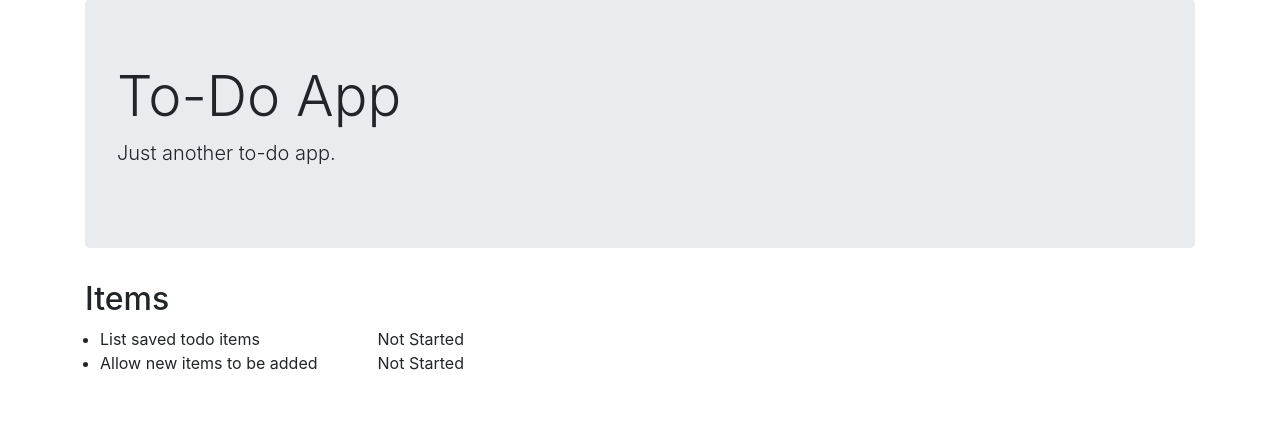
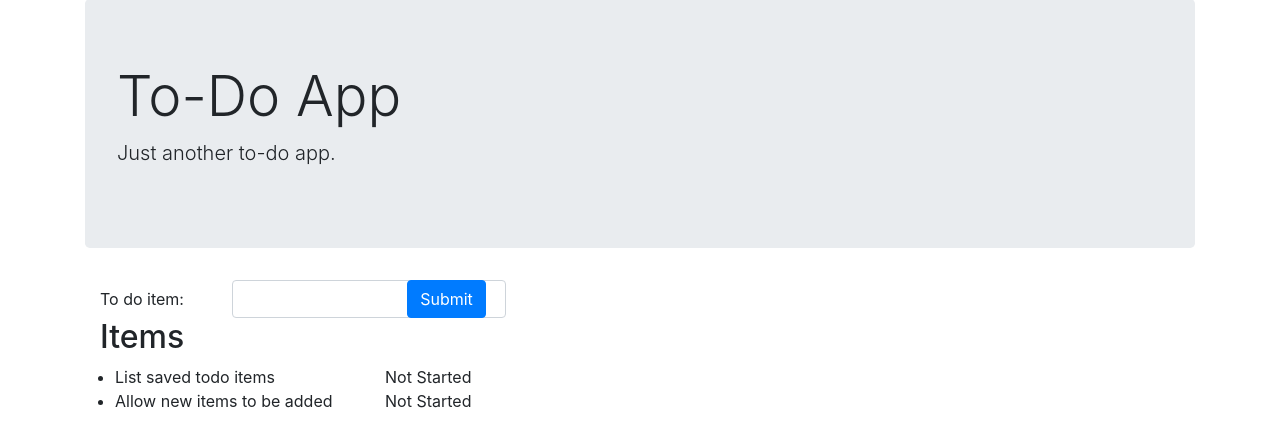
Before and after one commit to CorndelWithSoftwire/DevOps-Course-Starter, a Flask app: page / in a window 1280 px wide. Shown: the part 81-528 px from the top of the page. Run offline with Flask 2, Linux system fonts and the light colour scheme; some libraries are stand-ins or nearby versions.

Commit message:
Create new todo items

```diff
--- a/todo_app/app.py
+++ b/todo_app/app.py
@@ -1,7 +1,7 @@
-from flask import Flask, render_template
+from flask import Flask, render_template, request, redirect, url_for
 from todo_app.flask_config import Config
 
-from todo_app.data.session_items import get_items
+from todo_app.data.session_items import get_items, add_item
 
 app = Flask(__name__)
 app.config.from_object(Config)
@@ -11,6 +11,11 @@ app.config.from_object(Config)
 def index():
     return render_template('index.html', todoList = get_items())
 
+@app.route('/new_todo', methods=['POST'])
+def add_item_from_form():
+    title = request.form['title']
+    add_item(title)
+    return redirect(url_for('index'))
 
 if __name__ == '__main__':
     app.run()
--- a/todo_app/templates/index.html
+++ b/todo_app/templates/index.html
@@ -3,7 +3,22 @@
     <h1 class="display-4">To-Do App</h1>
     <p class="lead">Just another to-do app.</p>
 </div>
+<div class="container">
+    <div class="row">
 
+        <form class="form-inline" method="post" action="/new_todo">
+            <div class="form-group col-md-3">
+                <label for="title">To do item: </label>
+            </div>
+            <div class="col-md-4">
+                <input id="title" class="form-control" type="text" name="title">
+            </div>
+            <div class="col-md-2">
+                <input class="btn btn-primary" type="submit" name="title" placeholder="Add title" aria-label="Add Title" aria-describedby="addTitle">
+            </div>
+        </form>
+
+    </div>
     <div class="row">
         <div class="col-md-12">
             <h2>Items</h2>
@@ -25,4 +40,6 @@
             </ul>
         </div>
     </div>
+
+</div>
 {% endblock %}
```
Lines whose indentation alone changed are shown as unchanged.
